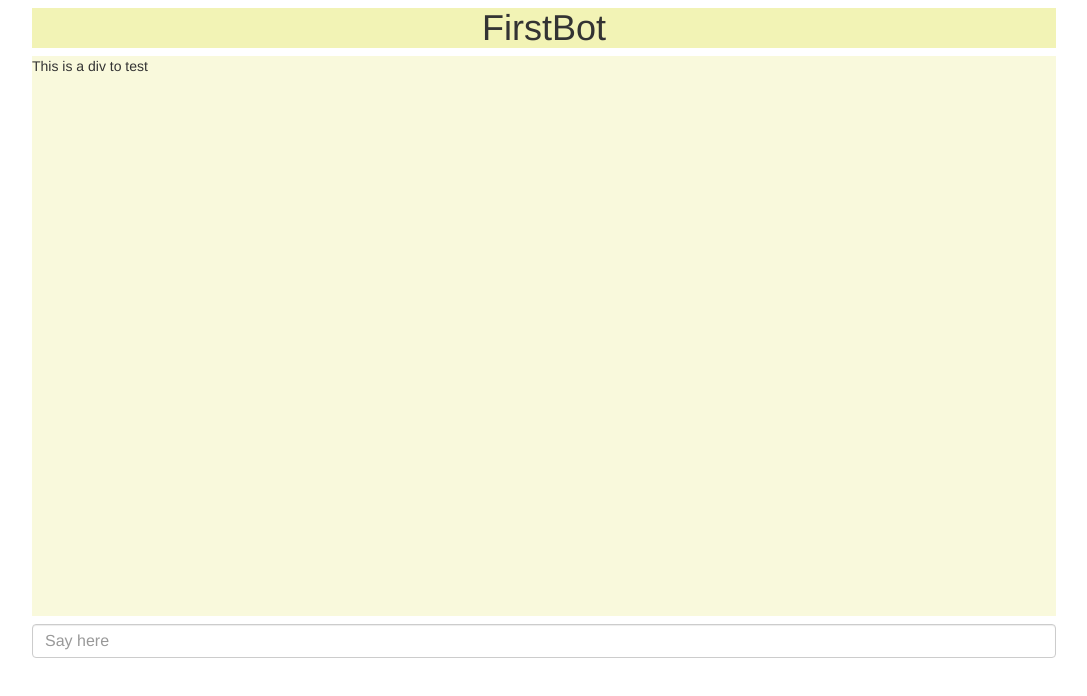
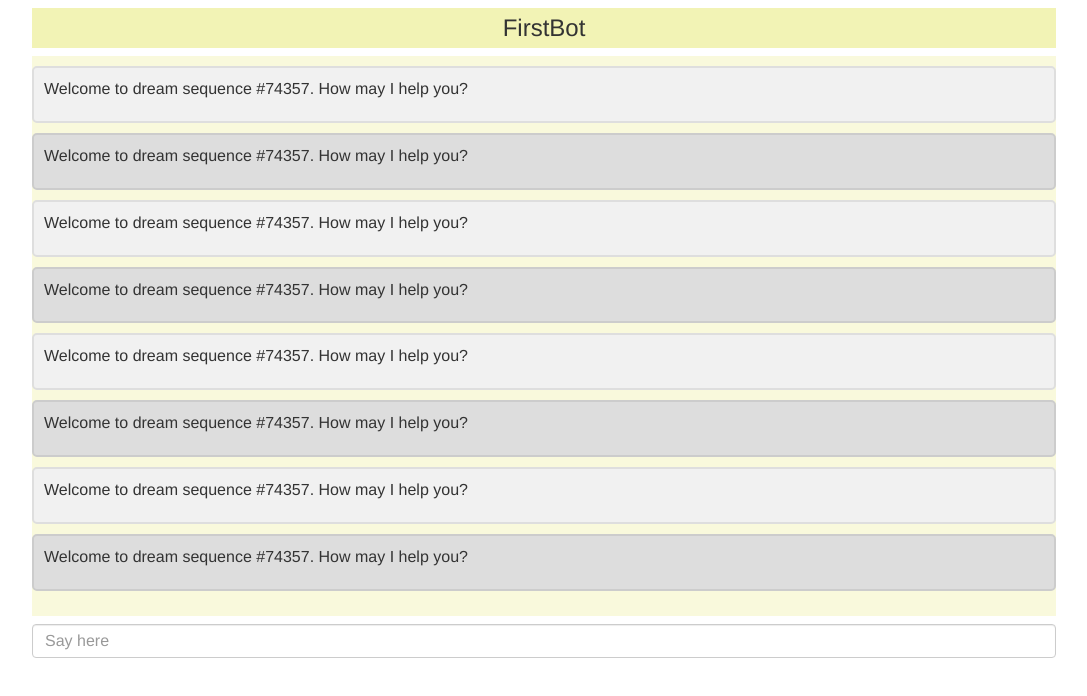
Before and after one commit to thehamzarocks/firstbotapp, an Angular app: page / in a window 1280 px wide. Shown: the top 696 px of the page, without its empty margins (96-1183 px from the left). Built offline with nearby package versions, Linux system fonts and the light colour scheme.

Commit message:
adding chat containers

```diff
--- a/src/app/chats/chat/chat.component.css
+++ b/src/app/chats/chat/chat.component.css
@@ -8,13 +8,21 @@ html, body
 
 #mainheading{
     text-align: center;
+    display: flex;
+    justify-content:center;
+    align-content:center;
+    flex-direction:column;
+
+    font-size: 3vh;
     background-color: #f2f3b5;
+
     margin: 0 auto;
     width: 80%;
-    height: 20%;
+    height: 5vh;
     margin-top: 1vh;
     margin-bottom: 1vh;
 }
+
 #chatinput {
     width: 80%;
     margin: 0 auto;
@@ -27,8 +35,24 @@ html, body
     height: 70vh;
     background-color: #f9f9dc;
     margin-bottom: 1vh;
+    overflow: scroll;
 }
 
+.chatcontainer {
+    border: 2px solid #dedede;
+    background-color: #f1f1f1;
+    border-radius: 5px;
+    padding: 10px;
+    margin: 10px 0;
+    font-size: 2vh;
+}
+
+.darker {
+    border-color: #ccc;
+    background-color: #ddd;
+}
+
+/* Prevent input zoom */
 input[type='text'],
 input[type='number'],
 textarea {
--- a/src/app/chats/chat/chat.component.html
+++ b/src/app/chats/chat/chat.component.html
@@ -2,7 +2,36 @@
 <h1 id="mainheading">FirstBot</h1>
 
 <div id="testdiv">
-   This is a div to test
+   <div class="chatcontainer">
+     <p>Welcome to dream sequence #74357. How may I help you?</p>
+   </div>
+
+   <div class="chatcontainer darker">
+    <p>Welcome to dream sequence #74357. How may I help you?</p>
+  </div>
+  <div class="chatcontainer">
+    <p>Welcome to dream sequence #74357. How may I help you?</p>
+  </div>
+
+  <div class="chatcontainer darker">
+   <p>Welcome to dream sequence #74357. How may I help you?</p>
+ </div>
+
+ <div class="chatcontainer">
+  <p>Welcome to dream sequence #74357. How may I help you?</p>
+</div>
+
+<div class="chatcontainer darker">
+ <p>Welcome to dream sequence #74357. How may I help you?</p>
+</div>
+<div class="chatcontainer">
+  <p>Welcome to dream sequence #74357. How may I help you?</p>
+</div>
+
+<div class="chatcontainer darker">
+ <p>Welcome to dream sequence #74357. How may I help you?</p>
+</div>
+
 </div>
 
 <form>
```
